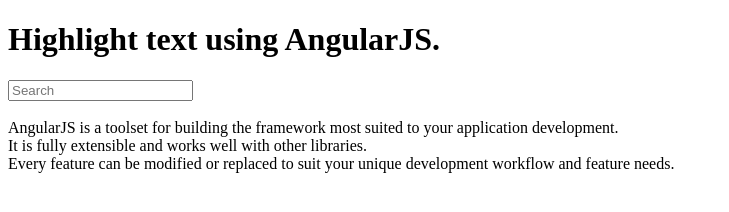
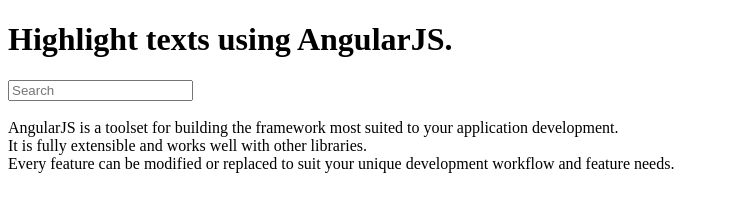
Before and after one commit to shashankasharma/highlight-text-angular, a plain HTML site: page index.html in a window 1280 px wide. Shown: the whole page, without its empty margins (0-729 px from the left). Drawn offline with Linux system fonts and the light colour scheme.

Commit message:
text to texts

```diff
--- a/index.html
+++ b/index.html
@@ -10,7 +10,7 @@
   </head>
 
   <body ng-app="Demo">
-    <h1>Highlight text using AngularJS.</h1>
+    <h1>Highlight texts using AngularJS.</h1>
 
     <div class="container" ng-controller="Demo">
       <input type="text" placeholder="Search" ng-model="search.text"><br><br>
```
